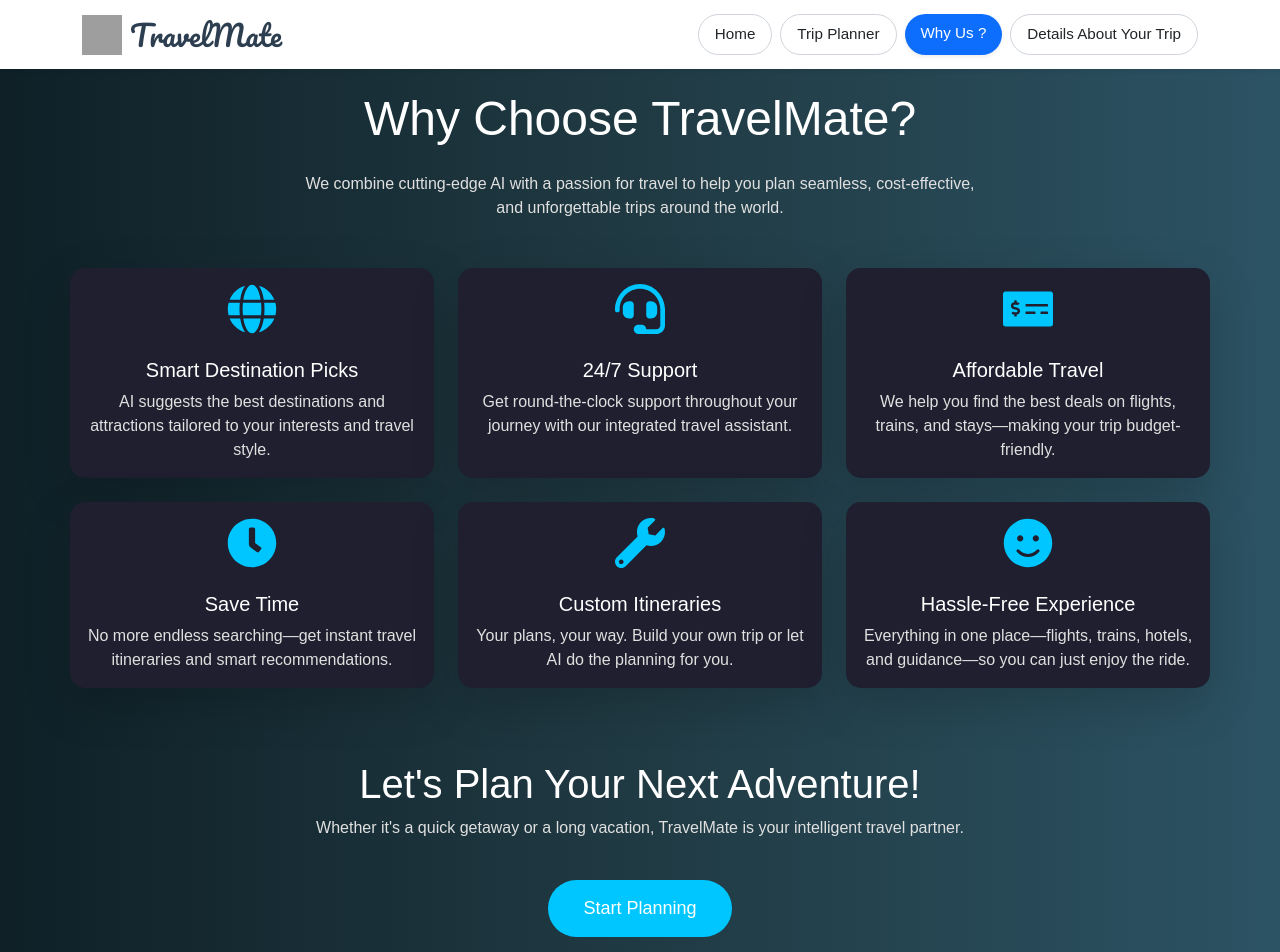
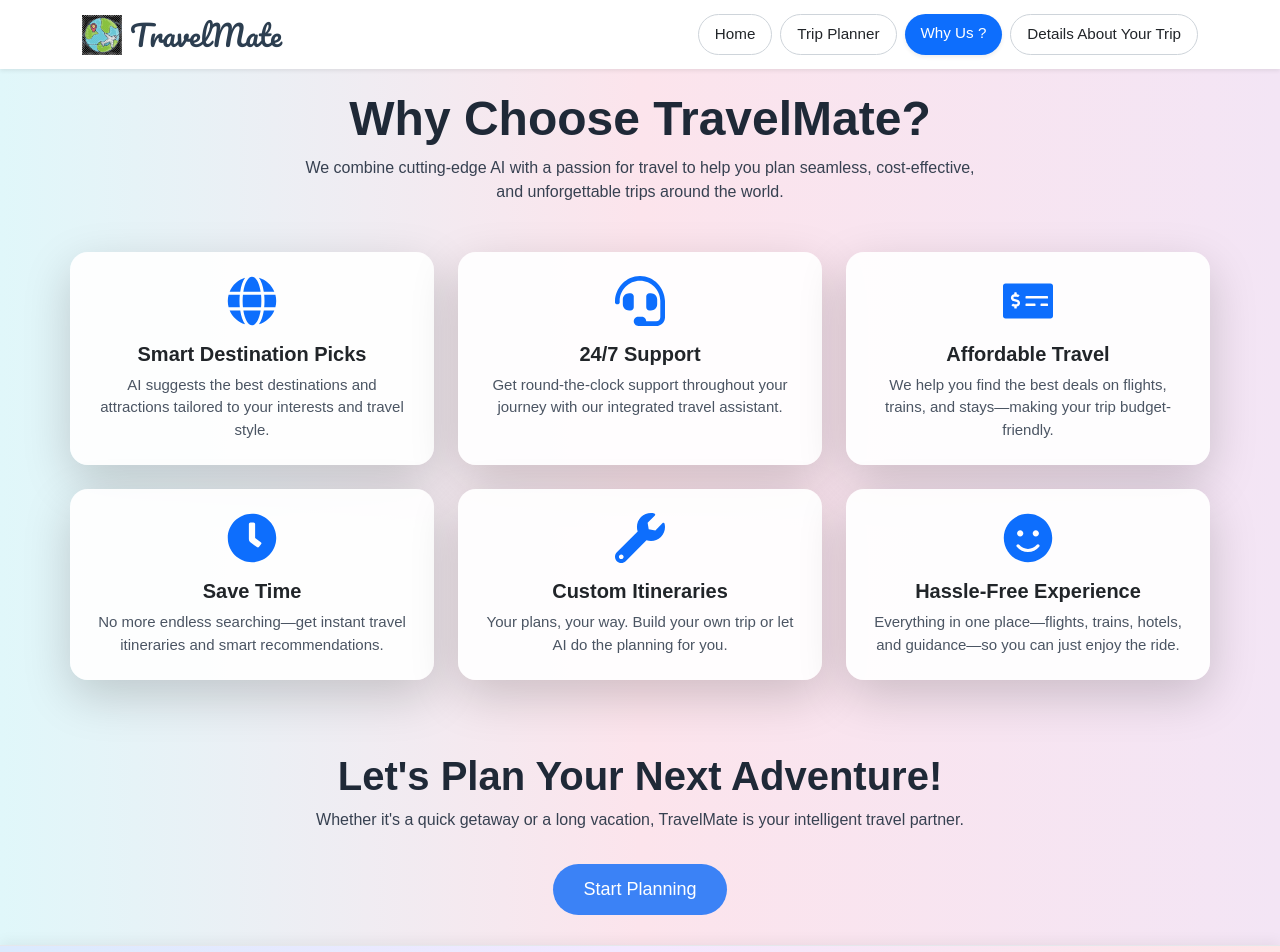
Before and after one commit to Nishchal-29/TravelMate, a React (Vite) app in the folder frontend/: page /whyus in a window 1280 px wide. Shown: the top 952 px of the page. Built offline with nearby package versions, Linux system fonts and the light colour scheme; grey boxes are pictures that could not be loaded.

Commit message:
add admin profile

```diff
--- a/frontend/src/App.jsx
+++ b/frontend/src/App.jsx
@@ -2,6 +2,7 @@ import { BrowserRouter, Routes, Route } from "react-router-dom";
 import Home from "./pages/Home";
 import Chat from "./pages/Chat";
 import Details from "./pages/Details";
+import AdminDashboard from "./pages/AdminDashboard"
 import { WhyUs } from "./pages/whyus";
 
 function App() {
@@ -12,6 +13,7 @@ function App() {
         <Route path="/chat" element={<Chat />} />
         <Route path="/whyus" element={<WhyUs />} />
         <Route path="/details" element={<Details />} />
+        <Route path="/admin" element={<AdminDashboard />} />
       </Routes>
     </BrowserRouter>
   );
--- /dev/null
+++ b/frontend/src/pages/AdminDashboard.jsx
@@ -0,0 +1,148 @@
+import React from "react";
+import { Container, Row, Col, Card, Button, Badge } from "react-bootstrap";
+import { Bar, Doughnut } from "react-chartjs-2";
+import "chart.js/auto";
+
+const AdminDashboard = () => {
+  const tripStats = {
+    labels: ["Jan", "Feb", "Mar", "Apr", "May", "Jun"],
+    datasets: [
+      {
+        label: "Trips Planned",
+        backgroundColor: "#0d6efd",
+        borderRadius: 5,
+        data: [45, 60, 80, 70, 95, 110],
+      },
+    ],
+  };
+
+  const botUsage = {
+    labels: ["Chatbot", "WhatsApp", "Web"],
+    datasets: [
+      {
+        data: [55, 30, 15],
+        backgroundColor: ["#198754", "#ffc107", "#6610f2"],
+        borderWidth: 2,
+      },
+    ],
+  };
+
+  return (
+    <Container fluid style={{ backgroundColor: "#f4f6f9", minHeight: "100vh", padding: "40px 20px" }}>
+      <Row className="mb-4">
+        <Col>
+          <h2 className="fw-bold text-center mb-3" style={{ fontSize: "2.5rem" }}>
+            Admin Dashboard
+          </h2>
+          <p className="text-center text-muted mb-0" style={{ fontSize: "1.05rem" }}>
+            Welcome back! Manage platform insights and operations efficiently.
+          </p>
+        </Col>
+      </Row>
+
+      {/* Summary Cards */}
+      <Row className="mb-5">
+        {[
+          {
+            title: "Total Trips",
+            value: "6,842",
+            subtitle: "All time",
+            bg: "#ffffff",
+            borderColor: "#0d6efd",
+          },
+          {
+            title: "Active Users",
+            value: "1,204",
+            subtitle: "Last 30 days",
+            bg: "#ffffff",
+            borderColor: "#20c997",
+          },
+          {
+            title: "Support Tickets",
+            value: "23",
+            subtitle: "Pending",
+            bg: "#ffffff",
+            borderColor: "#fd7e14",
+          },
+        ].map((card, idx) => (
+          <Col md={4} key={idx} className="mb-4">
+            <Card
+              className="shadow-sm h-100 border-0"
+              style={{
+                background: card.bg,
+                borderLeft: `5px solid ${card.borderColor}`,
+                borderRadius: "12px",
+              }}
+            >
+              <Card.Body>
+                <h6 className="text-uppercase text-muted mb-2">{card.title}</h6>
+                <h3 className="fw-semibold">{card.value}</h3>
+                <p className="text-muted small mb-1">{card.subtitle}</p>
+                {card.title === "Support Tickets" && (
+                  <Button variant="outline-dark" size="sm">
+                    View Tickets
+                  </Button>
+                )}
+              </Card.Body>
+            </Card>
+          </Col>
+        ))}
+      </Row>
+
+      {/* Charts */}
+      <Row className="mb-5">
+        <Col md={8}>
+          <Card className="shadow-sm border-0 mb-4" style={{ borderRadius: "12px" }}>
+            <Card.Body>
+              <Card.Title className="mb-4 fw-bold">Monthly Trip Statistics</Card.Title>
+              <Bar data={tripStats} />
+            </Card.Body>
+          </Card>
+        </Col>
+        <Col md={4}>
+          <Card className="shadow-sm border-0 mb-4" style={{ borderRadius: "12px" }}>
+            <Card.Body>
+              <Card.Title className="mb-4 fw-bold">Bot Usage Distribution</Card.Title>
+              <Doughnut data={botUsage} />
+              <div className="mt-3">
+                {["Chatbot", "WhatsApp", "Web"].map((label, i) => (
+                  <div key={i} className="d-flex justify-content-between small">
+                    <span>{label}</span>
+                    <Badge
+                      bg={
+                        i === 0
+                          ? "success"
+                          : i === 1
+                          ? "warning text-dark"
+                          : "primary"
+                      }
+                    >
+                      {botUsage.datasets[0].data[i]}%
+                    </Badge>
+                  </div>
+                ))}
+              </div>
+            </Card.Body>
+          </Card>
+        </Col>
+      </Row>
+
+      {/* Welcome Message */}
+      <Row>
+        <Col>
+          <Card className="shadow-sm border-0" style={{ borderRadius: "12px" }}>
+            <Card.Body>
+              <h5 className="fw-bold mb-2">Welcome, Administrator</h5>
+              <p className="text-muted mb-2" style={{ fontSize: "1rem" }}>
+                You have full control over the TravelMate ecosystem. Monitor usage patterns, address support requests, and maintain operational excellence.
+              </p>
+              <Button variant="primary">Go to User Management</Button>
+            </Card.Body>
+          </Card>
+        </Col>
+      </Row>
+    </Container>
+  );
+};
+
+export default AdminDashboard;
--- a/frontend/src/pages/Home.jsx
+++ b/frontend/src/pages/Home.jsx
@@ -2,6 +2,9 @@ import React, { useState } from "react";
 import { useNavigate } from "react-router-dom";
 import citiesData from "../assets/indian_cities.json";
 import { Footer } from '../components/footer';
+import QR from "../assets/TravelMate_QR_.jpg";
+import TravelMateLogo from "../assets/TravelMate.svg";
+import { Modal, Button, Form } from "react-bootstrap";
 
 const citiesInIndia = citiesData.map((c) => c.name);
 
@@ -55,6 +58,20 @@ function Home() {
   const [to, setTo] = useState("");
   const [date, setDate] = useState("");
 
+  const [showModal, setShowModal] = useState(false);
+  const [adminName, setAdminName] = useState("");
+  const [adminPassword, setAdminPassword] = useState("");
+  const [loginError, setLoginError] = useState("");
+
+  const handleAdminLogin = () => {
+    if (adminPassword === "travelmate") {
+      navigate("/admin");
+      setShowModal(false);
+    } else {
+      setLoginError("Incorrect password!");
+    }
+  };
+
   const handleSubmit = (e) => {
     e.preventDefault();
     if (!from || !to || !date) return;
@@ -65,12 +82,65 @@ function Home() {
 
   return (
     <div style={styles.container}>
+      {/* Admin Login Button */}
+      <div style={styles.adminBtnContainer}>
+        <button
+          onClick={() => setShowModal(true)}
+          style={styles.adminButton}
+        >
+          Admin Login
+        </button>
+      </div>
+
+      {/* Admin Login Modal */}
+      <Modal show={showModal} onHide={() => setShowModal(false)} centered>
+        <Modal.Header closeButton>
+          <Modal.Title>Admin Login</Modal.Title>
+        </Modal.Header>
+        <Modal.Body>
+          <Form>
+            <Form.Group className="mb-3">
+              <Form.Label>Admin Name</Form.Label>
+              <Form.Control
+                type="text"
+                value={adminName}
+                onChange={(e) => setAdminName(e.target.value)}
+                placeholder="Enter admin name"
+              />
+            </Form.Group>
+
+            <Form.Group className="mb-3">
+              <Form.Label>Password</Form.Label>
+              <Form.Control
+                type="password"
+                value={adminPassword}
+                onChange={(e) => setAdminPassword(e.target.value)}
+                placeholder="Enter password"
+              />
+            </Form.Group>
+
+            {loginError && <p style={{ color: "red" }}>{loginError}</p>}
+
+            <Button variant="primary" onClick={handleAdminLogin}>
+              Login
+            </Button>
+          </Form>
+        </Modal.Body>
+      </Modal>
+
+      {/* Hero Section */}
+      <div style={styles.travelMateSection}>
+        <img src={TravelMateLogo} alt="TravelMate Logo" width="60" style={{ marginBottom: "10px" }} />
+        <h2 style={styles.brandName}>TravelMate</h2>
+        <p style={styles.tagline}>Your Smart AI Travel Bot</p>
+      </div>
+
       <h1 style={styles.heading}>Plan Your Dream Trip ✈️</h1>
       <p style={styles.subtext}>
         Choose any city in India and let our AI bot help you plan a magical journey.
       </p>
 
-        <form onSubmit={handleSubmit} style={{ ...styles.card, marginBottom: '40px' }}>
+      <form onSubmit={handleSubmit} style={{ ...styles.card, marginBottom: '40px' }}>
         <AutocompleteInput label="From (City)" value={from} onChange={setFrom} />
         <AutocompleteInput label="To (City)" value={to} onChange={setTo} />
         <input
@@ -84,8 +154,15 @@ function Home() {
           Plan This Trip 🧭
         </button>
       </form>
-      <div class="w-screen">
-      <Footer/>
+
+      <div style={styles.qrContainer}>
+        <h3 style={styles.qrHeading}>Chat with our Travel Bot on WhatsApp</h3>
+        <p style={{ color: "#4b5563" }}>Scan the QR code on your mobile device</p>
+        <img src={QR} alt="TravelMate WhatsApp QR" style={styles.qrImage} />
+      </div>
+
+      <div className="w-screen">
+        <Footer />
       </div>
     </div>
   );
@@ -99,9 +176,36 @@ const styles = {
     background: "linear-gradient(to bottom right, #bfdbfe, #f3e8ff, #fecdd3)",
     display: "flex",
     flexDirection: "column",
-    justifyContent: "center",
     alignItems: "center",
     padding: "2rem",
+    position: "relative",
+  },
+  adminBtnContainer: {
+    position: "absolute",
+    top: "20px",
+    right: "30px",
+  },
+  adminButton: {
+    backgroundColor: "#1f2937",
+    color: "#fff",
+    border: "none",
+    padding: "0.5rem 1rem",
+    borderRadius: "8px",
+    fontWeight: "bold",
+    cursor: "pointer",
+  },
+  travelMateSection: {
+    textAlign: "center",
+    marginBottom: "1.5rem",
+  },
+  brandName: {
+    fontFamily: "'Pacifico', cursive",
+    fontSize: "2.2rem",
+    color: "#1f2937",
+  },
+  tagline: {
+    fontSize: "1.1rem",
+    color: "#6b7280",
   },
   heading: {
     fontSize: "2.5rem",
@@ -144,7 +248,6 @@ const styles = {
     fontSize: "1rem",
     fontWeight: "600",
     cursor: "pointer",
-    transition: "background-color 0.3s ease",
   },
   dropdownList: {
     position: "absolute",
@@ -165,4 +268,22 @@ const styles = {
     cursor: "pointer",
     transition: "background-color 0.2s",
   },
+  qrContainer: {
+    textAlign: "center",
+    marginTop: "40px",
+    marginBottom: "60px",
+  },
+  qrHeading: {
+    fontSize: "1.5rem",
+    fontWeight: "600",
+    color: "#1f2937",
+    marginBottom: "0.5rem",
+  },
+  qrImage: {
+    width: "200px",
+    height: "200px",
+    marginTop: "10px",
+    borderRadius: "12px",
+    border: "1px solid #ccc",
+  },
 };
--- a/frontend/src/pages/whyus.jsx
+++ b/frontend/src/pages/whyus.jsx
@@ -6,90 +6,94 @@ import { Footer } from '../components/footer';
 import { useNavigate } from 'react-router-dom';
 
 export const WhyUs = () => {
-    const navigate = useNavigate()
+  const navigate = useNavigate();
   return (
     <>
       <div
         style={{
-          background: 'linear-gradient(to right, #0f2027, #203a43, #2c5364)',
-          color: '#fff',
+          background: 'linear-gradient(to right, #e0f7fa, #fce4ec, #f3e5f5)',
+          color: '#1f2937',
           padding: '80px 0 30px',
           fontFamily: "'Poppins', sans-serif",
         }}
       >
         <Navbar />
         <Container className="px-3 px-md-0">
-          <Row className="text-center">
+          <Row className="text-center mb-5">
             <Col>
-              <h2 className="mb-4" style={{ fontSize: 'clamp(1.8rem, 5vw, 3rem)', marginTop:'10px' }}>
+              <h2 className="fw-bold" style={{ fontSize: 'clamp(1.8rem, 5vw, 3rem)', marginTop: '10px' }}>
                 Why Choose TravelMate?
               </h2>
-              <p style={{ fontSize: '16px', color: '#e0e0e0', maxWidth: '700px', margin: '0 auto' }}>
+              <p style={{ fontSize: '16px', color: '#374151', maxWidth: '700px', margin: '0 auto' }}>
                 We combine cutting-edge AI with a passion for travel to help you plan seamless, cost-effective,
                 and unforgettable trips around the world.
               </p>
             </Col>
           </Row>
 
-          {/* Why Us Cards */}
-          <Row className="mt-5 text-center">
-            {[{
-              icon: <FaGlobe size={50} style={{ color: '#00c6ff' }} />,
+          <Row className="text-center">
+            {[
+              {
+                icon: <FaGlobe size={50} className="text-primary" />,
                 title: 'Smart Destination Picks',
                 desc: 'AI suggests the best destinations and attractions tailored to your interests and travel style.'
-            }, {
-              icon: <FaHeadset size={50} style={{ color: '#00c6ff' }} />,
+              },
+              {
+                icon: <FaHeadset size={50} className="text-primary" />,
                 title: '24/7 Support',
                 desc: 'Get round-the-clock support throughout your journey with our integrated travel assistant.'
-            }, {
-              icon: <FaMoneyCheckAlt size={50} style={{ color: '#00c6ff' }} />,
+              },
+              {
+                icon: <FaMoneyCheckAlt size={50} className="text-primary" />,
                 title: 'Affordable Travel',
                 desc: 'We help you find the best deals on flights, trains, and stays—making your trip budget-friendly.'
-            }, {
-              icon: <FaClock size={50} style={{ color: '#00c6ff' }} />,
+              },
+              {
+                icon: <FaClock size={50} className="text-primary" />,
                 title: 'Save Time',
                 desc: 'No more endless searching—get instant travel itineraries and smart recommendations.'
-            }, {
-              icon: <FaWrench size={50} style={{ color: '#00c6ff' }} />,
+              },
+              {
+                icon: <FaWrench size={50} className="text-primary" />,
                 title: 'Custom Itineraries',
                 desc: 'Your plans, your way. Build your own trip or let AI do the planning for you.'
-            }, {
-              icon: <FaSmile size={50} style={{ color: '#00c6ff' }} />,
+              },
+              {
+                icon: <FaSmile size={50} className="text-primary" />,
                 title: 'Hassle-Free Experience',
                 desc: 'Everything in one place—flights, trains, hotels, and guidance—so you can just enjoy the ride.'
-            }].map(({ icon, title, desc }, idx) => (
-              <Col xs={12} md={4} className="mb-4" key={idx}>
-                <Card className="shadow-lg border-0 h-100" style={{ background: '#1f1f2f', borderRadius: '15px' }}>
-                  <Card.Body className="d-flex flex-column align-items-center text-center">
-                    {icon}
-                    <Card.Title className="mt-4 text-white">{title}</Card.Title>
-                    <Card.Text style={{ fontSize: '16px', color: '#e0e0e0' }}>{desc}</Card.Text>
+              }
+            ].map(({ icon, title, desc }, idx) => (
+              <Col xs={12} md={6} lg={4} className="mb-4" key={idx}>
+                <Card className="h-100 shadow-lg border-0" style={{ borderRadius: '18px', backgroundColor: '#ffffffee' }}>
+                  <Card.Body className="d-flex flex-column align-items-center text-center p-4">
+                    <div className="mb-3">{icon}</div>
+                    <Card.Title className="fw-semibold text-dark">{title}</Card.Title>
+                    <Card.Text style={{ fontSize: '15px', color: '#4b5563' }}>{desc}</Card.Text>
                   </Card.Body>
                 </Card>
               </Col>
             ))}
           </Row>
 
-          {/* Call To Action */}
-          <Row className="mt-5 text-center">
+          <Row className="text-center mt-5">
             <Col>
-              <h3 className="text-white" style={{ fontSize: 'clamp(1.5rem, 5vw, 2.5rem)' }}>
+              <h3 className="fw-bold" style={{ fontSize: 'clamp(1.5rem, 5vw, 2.5rem)', color: '#1f2937' }}>
                 Let's Plan Your Next Adventure!
               </h3>
-              <p style={{ fontSize: '16px', color: '#e0e0e0' }}>
+              <p style={{ fontSize: '16px', color: '#374151' }}>
                 Whether it's a quick getaway or a long vacation, TravelMate is your intelligent travel partner.
               </p>
               <Button
-                variant="light"
+                variant="primary"
                 size="lg"
-                className="mt-4"
+                className="mt-3"
                 onClick={() => navigate('/')}
                 style={{
-                  background: '#00c6ff',
                   borderRadius: '30px',
                   fontSize: '18px',
-                  padding: '15px 35px',
-                  color: '#fff',
+                  padding: '12px 30px',
+                  backgroundColor: '#3b82f6',
                   border: 'none'
                 }}
               >
```
Also changed, not shown: frontend/src/assets/TravelMate.svg (added), frontend/src/assets/TravelMate_QR_.jpg (added). Lines whose indentation alone changed are shown as unchanged.
